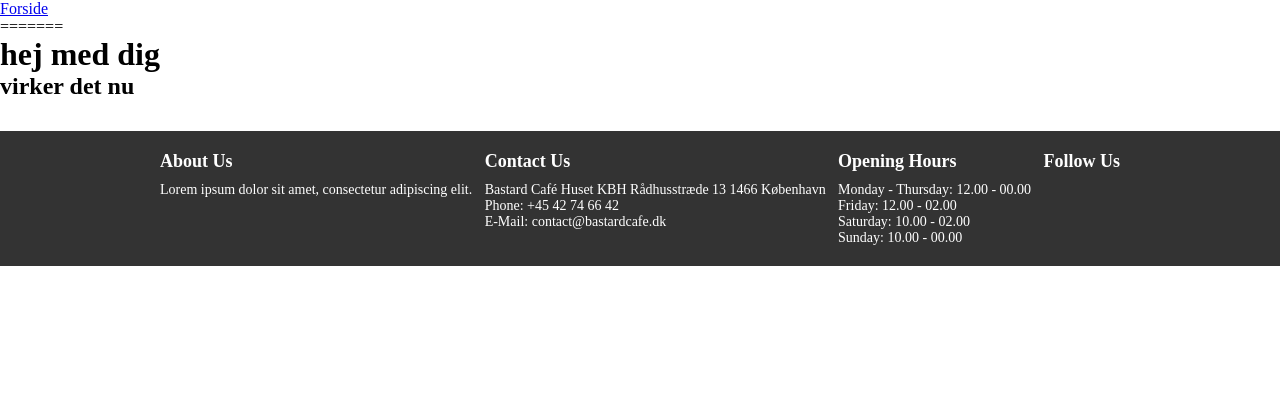
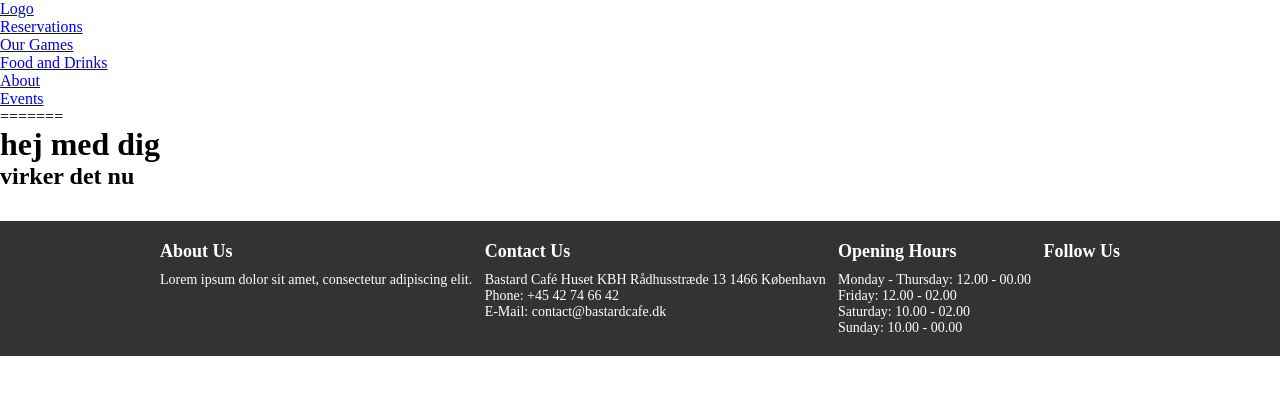
Before and after one commit to SebSchyb/projektet, a plain HTML site: page index.html in a window 1280 px wide. Drawn offline with Linux system fonts and the light colour scheme.

Commit message:
Tilføjet menu. Bør måske gøre flere ting på én gang i stedet

```diff
--- a/index.html
+++ b/index.html
@@ -14,7 +14,12 @@
     <header>
         <nav>
             <ul class="menu">
-                <li><a href="index.html">Forside</a></li>
+                <li><a href="index.html">Logo</a></li>
+                <li><a href="reservations.html">Reservations</a></li>
+                <li><a href="games.html">Our Games</a></li>
+                <li><a href="food.html">Food and Drinks</a></li>
+                <li><a href="about.html">About</a></li>
+                <li><a href="events.html">Events</a></li>
             </ul>
         </nav>
     </header>
```
